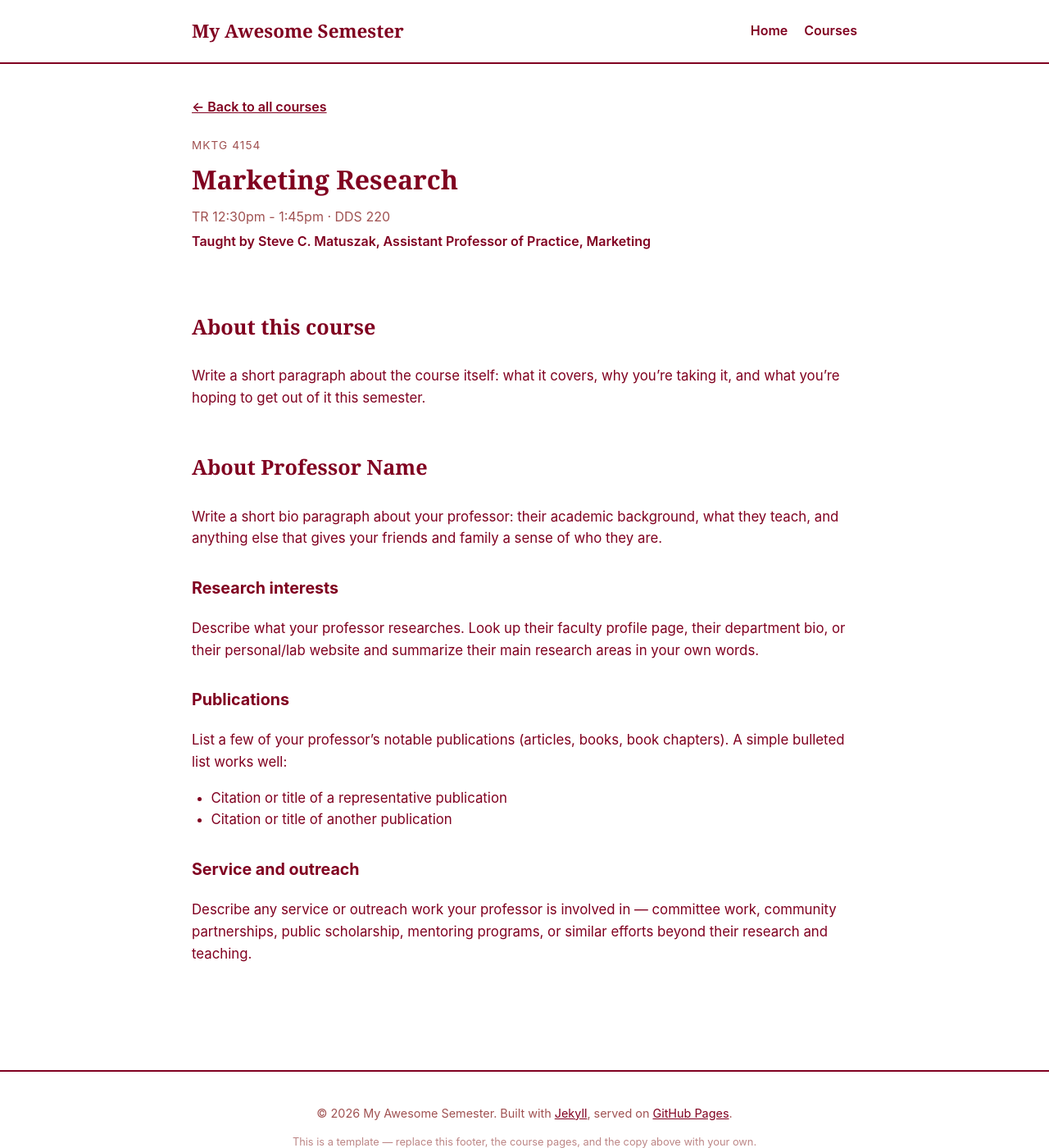
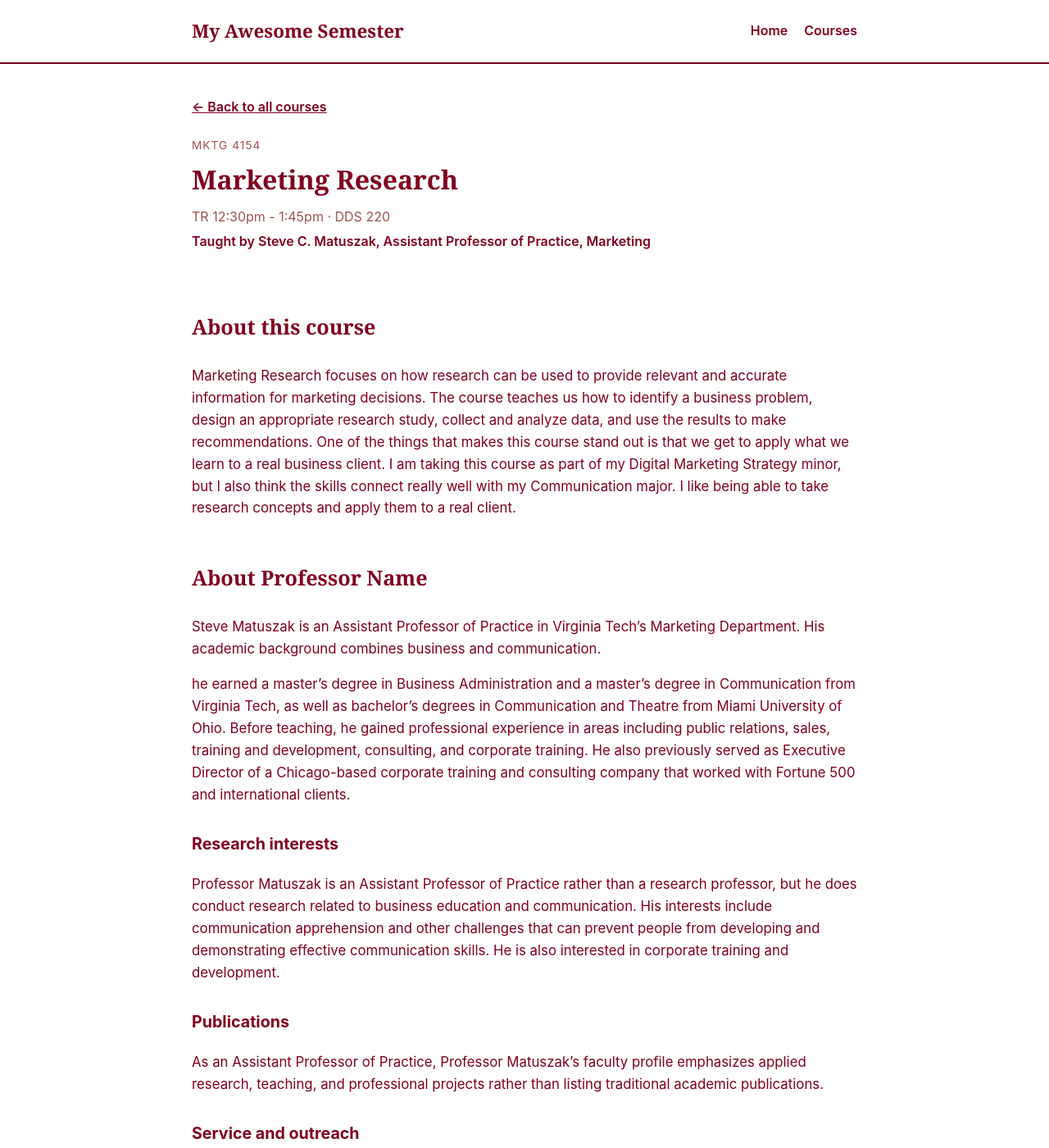
Before and after one commit to abbyduffer12/myawesomesemester, a Jekyll site: the page built from _courses/course-04.md, in a window 1280 px wide and 1400 px high. Shown: the whole window at 82% size. Built offline with Jekyll 4.4.1, drawn with Linux system fonts in a browser that asks for light colours; some of the changed text lies outside the part shown.

Commit message:
Update course details and professor bio in course-04.md

```diff
--- a/_courses/course-04.md
+++ b/_courses/course-04.md
@@ -12,31 +12,24 @@ instructor_department: Marketing
 
 ## About this course
 
-Write a short paragraph about the course itself: what it covers, why you're taking
-it, and what you're hoping to get out of it this semester.
+Marketing Research focuses on how research can be used to provide relevant and accurate information for marketing decisions. The course teaches us how to identify a business problem, design an appropriate research study, collect and analyze data, and use the results to make recommendations. One of the things that makes this course stand out is that we get to apply what we learn to a real business client. I am taking this course as part of my Digital Marketing Strategy minor, but I also think the skills connect really well with my Communication major. I like being able to take research concepts and apply them to a real client.
 
 ## About Professor Name
 
-Write a short bio paragraph about your professor: their academic background, what
-they teach, and anything else that gives your friends and family a sense of who
-they are.
+Steve Matuszak is an Assistant Professor of Practice in Virginia Tech's Marketing Department. His academic background combines business and communication.
+
+he earned a master's degree in Business Administration and a master's degree in Communication from Virginia Tech, as well as bachelor's degrees in Communication and Theatre from Miami University of Ohio. Before teaching, he gained professional experience in areas including public relations, sales, training and development, consulting, and corporate training. He also previously served as Executive Director of a Chicago-based corporate training and consulting company that worked with Fortune 500 and international clients.
 
 ### Research interests
 
-Describe what your professor researches. Look up their faculty profile page, their
-department bio, or their personal/lab website and summarize their main research
-areas in your own words.
+Professor Matuszak is an Assistant Professor of Practice rather than a research professor, but he does conduct research related to business education and communication. His interests include communication apprehension and other challenges that can prevent people from developing and demonstrating effective communication skills. He is also interested in corporate training and development.
 
 ### Publications
 
-List a few of your professor's notable publications (articles, books, book
-chapters). A simple bulleted list works well:
-
-- Citation or title of a representative publication
-- Citation or title of another publication
+As an Assistant Professor of Practice, Professor Matuszak's faculty profile emphasizes applied research, teaching, and professional projects rather than listing traditional academic publications.
 
 ### Service and outreach
 
-Describe any service or outreach work your professor is involved in — committee
-work, community partnerships, public scholarship, mentoring programs, or similar
-efforts beyond their research and teaching.
+Professor Matuszak is involved in several service and outreach efforts at Virginia Tech and within the Pamplin College of Business. He serves as chair of Pamplin's Welcoming Committee, participates in its Assessment of Learning Committee, and is involved in business communication skills education. He also works with Virginia Tech's Digital Assessment Tools Community of Practice to help develop tools that allow instructors to better understand student learning.
+
+He also helps lead Pamplin Marketing's partnerships with the Virginia Economic Development Partnership (VEDP) and Virginia International Trade Alliance (VITAL). Through these partnerships, his student teams provide marketing research and support to Virginia companies interested in international expansion.
```
